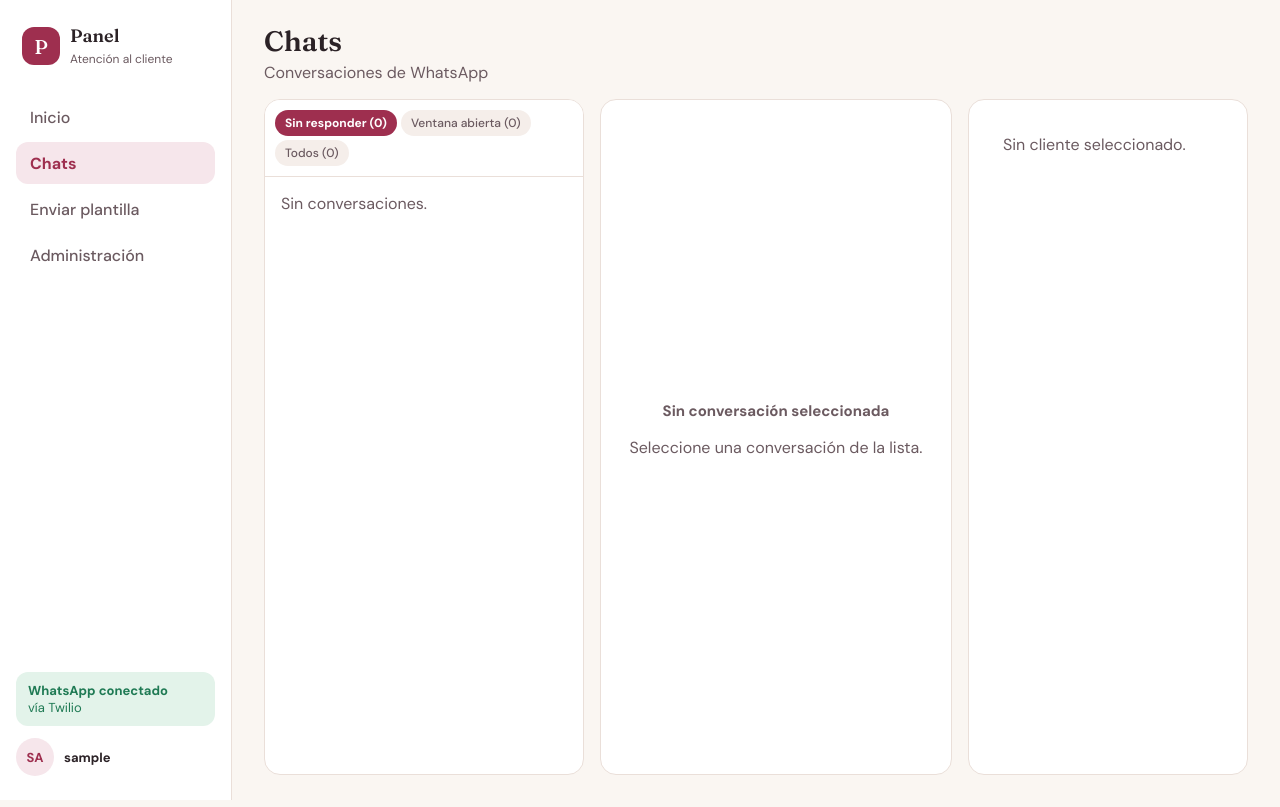
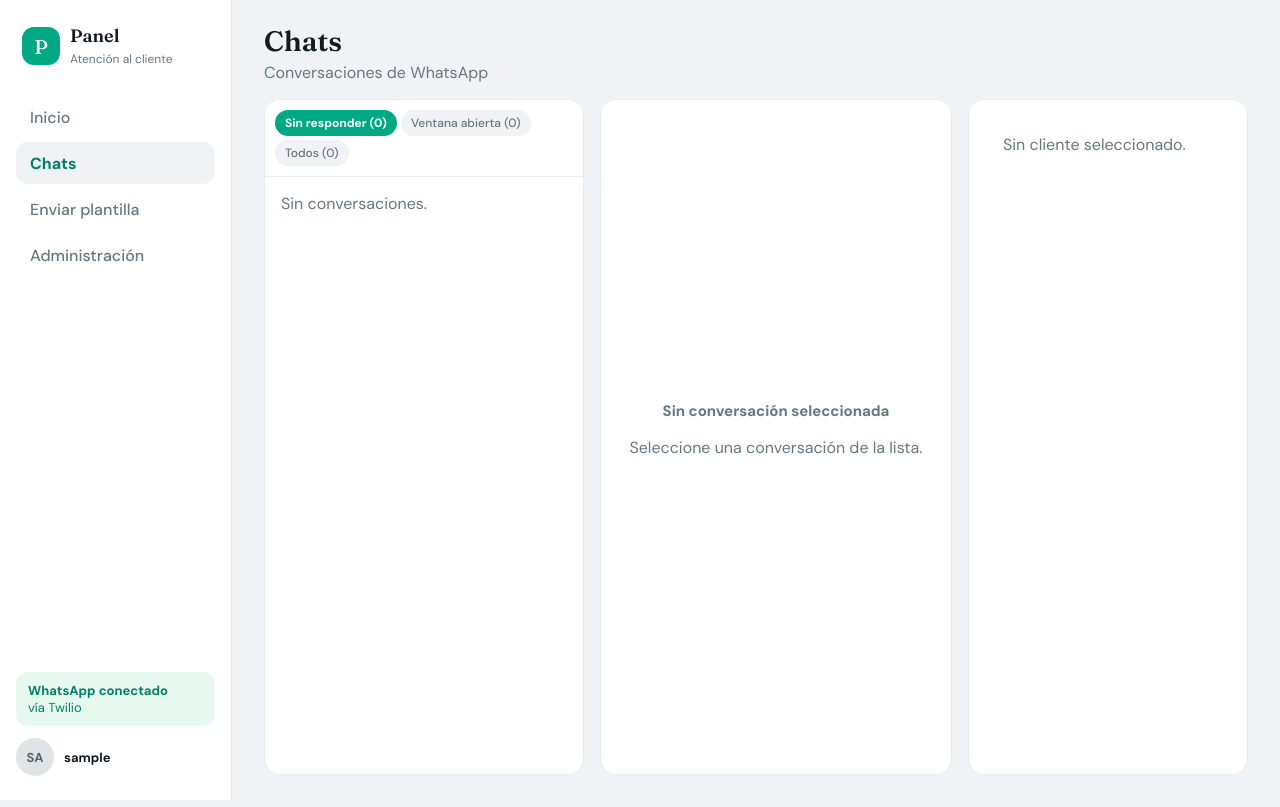
Before and after one commit to zaaaik/wsp_dashboard, a Django app: page /chats/ in a window 1280 px wide. Run offline with Django 5.2, Linux system fonts and the light colour scheme; the visitor is signed in with stand-in values (Sample User, id 1); data that the repository does not hold is empty.

Commit message:
Paleta de colores de WhatsApp Web
Co-Authored-By: Claude Sonnet 5.5 <noreply@anthropic.com>

```diff
--- a/dashboard/chats/templates/chats/base.html
+++ b/dashboard/chats/templates/chats/base.html
@@ -10,13 +10,13 @@
   <script src="https://unpkg.com/htmx.org@2.0.4"></script>
   <style>
     :root {
-      --bg: #faf6f2; --card: #fff; --line: #eadfd9; --ink: #2b2226; --mut: #6b5a60;
-      --acc: #9e2f4f; --acc-hover: #7a2039; --acc-soft: #f6e6eb;
-      --ok: #1f7a54; --ok-soft: #e3f3ea; --warn: #8a5a00; --warn-soft: #fff1d6;
+      --bg: #f0f2f5; --card: #fff; --line: #e9edef; --ink: #111b21; --mut: #667781; --sel: #f0f2f5; --hover: #f5f6f6;
+      --acc: #00a884; --acc-hover: #008069; --acc-text: #008069; --acc-soft: #d9fdd3;
+      --ok: #008069; --ok-soft: #e7f8ee; --warn: #8a5a00; --warn-soft: #fff3c4;
     }
     * { box-sizing: border-box; }
     body { margin: 0; background: var(--bg); color: var(--ink); font-family: 'DM Sans', system-ui, sans-serif; display: flex; min-height: 100vh; }
-    a { color: var(--acc); }
+    a { color: var(--acc-text); }
     button, input, textarea { font: inherit; }
     h1, h2 { margin: 0; }
     h1 { font-family: Fraunces, serif; font-weight: 600; font-size: 28px; }
@@ -29,8 +29,8 @@
     .marca small { color: var(--mut); font-size: 12px; }
     nav { display: flex; flex-direction: column; gap: 4px; }
     nav a { display: flex; align-items: center; gap: 10px; min-height: 42px; padding: 0 14px; border-radius: 12px; color: var(--mut); text-decoration: none; font-weight: 500; }
-    nav a:hover { background: #f5eeea; color: var(--ink); }
-    nav a.on { background: var(--acc-soft); color: var(--acc); font-weight: 700; }
+    nav a:hover { background: var(--hover); color: var(--ink); }
+    nav a.on { background: var(--sel); color: var(--acc-text); font-weight: 700; }
     .pie { margin-top: auto; display: flex; flex-direction: column; gap: 12px; font-size: 13px; }
     .estado { background: var(--ok-soft); color: var(--ok); border-radius: 12px; padding: 10px 12px; }
     .estado b { display: block; }
@@ -41,12 +41,12 @@
     header.sup p { margin: 4px 0 0; color: var(--mut); }
     .contenido { padding: 0 32px 32px; flex: 1; min-height: 0; }
 
-    .av { width: 38px; height: 38px; border-radius: 50%; background: var(--acc-soft); color: var(--acc); display: flex; align-items: center; justify-content: center; font-weight: 700; font-size: 13px; flex: none; }
+    .av { width: 38px; height: 38px; border-radius: 50%; background: #dfe5e7; color: #54656f; display: flex; align-items: center; justify-content: center; font-weight: 700; font-size: 13px; flex: none; }
     .btn { display: inline-block; border: 0; border-radius: 10px; padding: 9px 16px; background: var(--acc); color: #fff; font-weight: 700; cursor: pointer; text-decoration: none; }
     .btn:hover { background: var(--acc-hover); color: #fff; }
     .btn.sec { background: var(--card); color: var(--ink); border: 1px solid var(--line); }
-    .btn.sec:hover { background: #f5eeea; color: var(--ink); }
-    .chip { display: inline-block; font-size: 11px; font-weight: 700; padding: 2px 8px; border-radius: 10px; background: var(--acc-soft); color: var(--acc); }
+    .btn.sec:hover { background: var(--hover); color: var(--ink); }
+    .chip { display: inline-block; font-size: 11px; font-weight: 700; padding: 2px 8px; border-radius: 10px; background: var(--acc-soft); color: var(--acc-text); }
     .chip.ok { background: var(--ok-soft); color: var(--ok); }
     .chip.warn { background: var(--warn-soft); color: var(--warn); }
     .tarjeta { background: var(--card); border: 1px solid var(--line); border-radius: 16px; padding: 18px 20px; }
--- a/dashboard/chats/templates/chats/chats.html
+++ b/dashboard/chats/templates/chats/chats.html
@@ -6,11 +6,11 @@
   .col { background: var(--card); border: 1px solid var(--line); border-radius: 16px; min-height: 0; display: flex; flex-direction: column; overflow: hidden; }
   .lista { overflow-y: auto; }
   .tabs { display: flex; gap: 4px; padding: 10px; border-bottom: 1px solid var(--line); flex-wrap: wrap; position: sticky; top: 0; background: var(--card); }
-  .tabs a { font-size: 12px; font-weight: 500; padding: 5px 10px; border-radius: 14px; background: #f5eeea; color: var(--mut); text-decoration: none; }
+  .tabs a { font-size: 12px; font-weight: 500; padding: 5px 10px; border-radius: 14px; background: var(--sel); color: var(--mut); text-decoration: none; }
   .tabs a.on { background: var(--acc); color: #fff; font-weight: 700; }
   .conv { display: flex; gap: 10px; padding: 12px; border-bottom: 1px solid var(--line); color: inherit; text-decoration: none; }
-  .conv:hover { background: #fbf7f4; }
-  .conv.sel { background: var(--acc-soft); }
+  .conv:hover { background: var(--hover); }
+  .conv.sel { background: var(--sel); }
   .conv .t { flex: 1; min-width: 0; display: flex; flex-direction: column; gap: 3px; }
   .conv .r { display: flex; justify-content: space-between; gap: 8px; }
   .conv .r small { color: var(--mut); }
@@ -26,9 +26,9 @@
   .aviso { margin: 10px 16px 0; padding: 7px 12px; border-radius: 10px; font-size: 13px; background: var(--warn-soft); color: var(--warn); }
   .aviso.ok { background: var(--ok-soft); color: var(--ok); }
   .error { color: #b00020; padding: 6px 16px 0; font-size: 13px; }
-  #mensajes { flex: 1; min-height: 0; overflow-y: auto; padding: 16px; display: flex; flex-direction: column; gap: 6px; background: #fdfaf8; }
-  .burbuja { max-width: 72%; padding: 8px 12px; border-radius: 14px 14px 14px 4px; background: #fff; border: 1px solid var(--line); white-space: pre-wrap; }
-  .burbuja.out { align-self: flex-end; background: var(--acc-soft); border-color: #ecd0d8; border-radius: 14px 14px 4px 14px; }
+  #mensajes { flex: 1; min-height: 0; overflow-y: auto; padding: 16px; display: flex; flex-direction: column; gap: 6px; background: #efeae2; }
+  .burbuja { max-width: 72%; padding: 8px 12px; border-radius: 8px 8px 8px 0; background: #fff; box-shadow: 0 1px 0.5px rgba(11,20,26,.13); white-space: pre-wrap; }
+  .burbuja.out { align-self: flex-end; background: var(--acc-soft); border-radius: 8px 8px 0 8px; }
   .burbuja small { display: block; color: var(--mut); font-size: 11px; text-align: right; margin-top: 2px; }
   form.enviar { display: flex; gap: 8px; padding: 12px; border-top: 1px solid var(--line); align-items: flex-end; }
   form.enviar textarea { flex: 1; resize: none; padding: 9px 12px; border: 1px solid var(--line); border-radius: 12px; }
```
